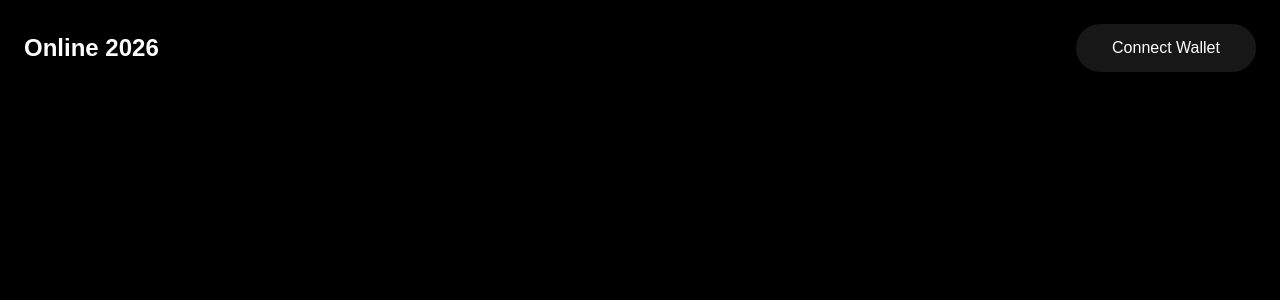
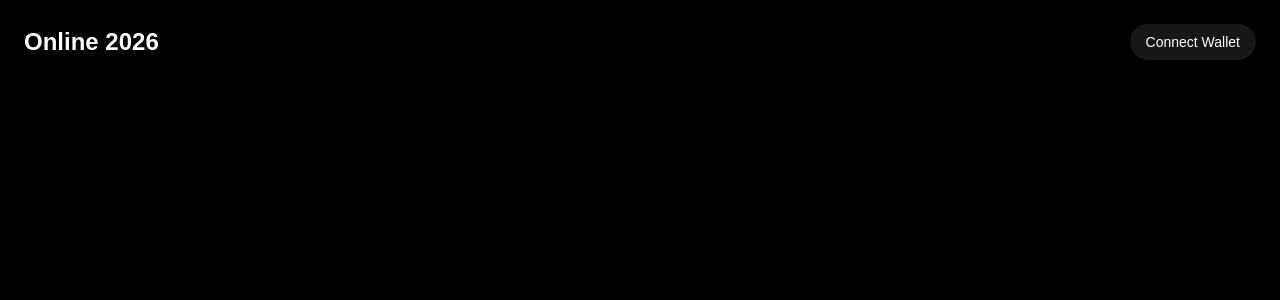
Before and after one commit to angelphoon7/online2026, a Next.js app: page / in a window 1280 px wide. Shown: the top 300 px of the page. Built offline with nearby package versions, Linux system fonts and the light colour scheme.

Commit message:
adjust button

```diff
--- a/connectWallet/ConnectWalletButton.tsx
+++ b/connectWallet/ConnectWalletButton.tsx
@@ -68,7 +68,7 @@ export default function ConnectWalletButton() {
       <button
         type="button"
         onClick={connect}
-        className="flex h-12 w-full items-center justify-center gap-2 rounded-full border border-solid border-black/[.08] px-5 text-base font-medium transition-colors hover:border-transparent hover:bg-black/[.04] dark:border-white/[.145] dark:hover:bg-[#1a1a1a] md:w-[180px]"
+        className="flex h-9 items-center justify-center gap-2 rounded-full border border-solid border-black/[.08] px-4 text-sm font-medium transition-colors hover:border-transparent hover:bg-black/[.04] dark:border-white/[.145] dark:hover:bg-[#1a1a1a]"
       >
         <span className="h-2 w-2 rounded-full bg-green-500" />
         {truncateAddress(account)}
@@ -82,7 +82,7 @@ export default function ConnectWalletButton() {
         type="button"
         onClick={connect}
         disabled={isConnecting}
-        className="flex h-12 w-full items-center justify-center gap-2 rounded-full bg-foreground px-5 text-base font-medium text-background transition-colors hover:bg-[#383838] disabled:opacity-60 dark:hover:bg-[#ccc] md:w-[180px]"
+        className="flex h-9 items-center justify-center gap-2 rounded-full bg-foreground px-4 text-sm font-medium text-background transition-colors hover:bg-[#383838] disabled:opacity-60 dark:hover:bg-[#ccc]"
       >
         {isConnecting ? "Connecting..." : "Connect Wallet"}
       </button>
```
